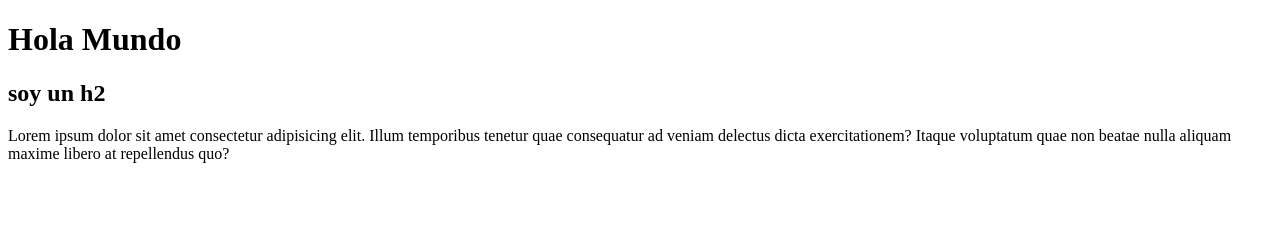
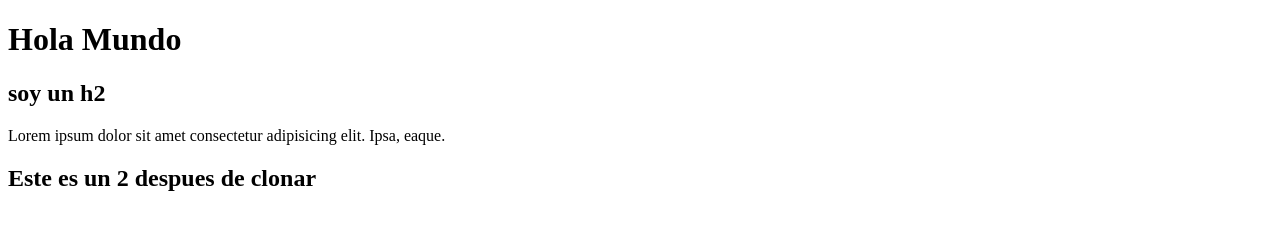
Before and after one commit to AlfConti/prueba-git, a plain HTML site: page index.html in a window 1280 px wide. Drawn offline with Linux system fonts and the light colour scheme.

Commit message:
add titulo y lorem

```diff
--- a/index.html
+++ b/index.html
@@ -8,8 +8,8 @@
   <body>
     <h1>Hola Mundo</h1>
     <h2>soy un h2</h2>
-    Lorem ipsum dolor sit amet consectetur adipisicing elit. Illum temporibus
-    tenetur quae consequatur ad veniam delectus dicta exercitationem? Itaque
-    voluptatum quae non beatae nulla aliquam maxime libero at repellendus quo?
+    <p>Lorem ipsum dolor sit amet consectetur adipisicing elit. Ipsa, eaque.</p>
+
+    <h2>Este es un 2 despues de clonar</h2>
   </body>
 </html>
```
